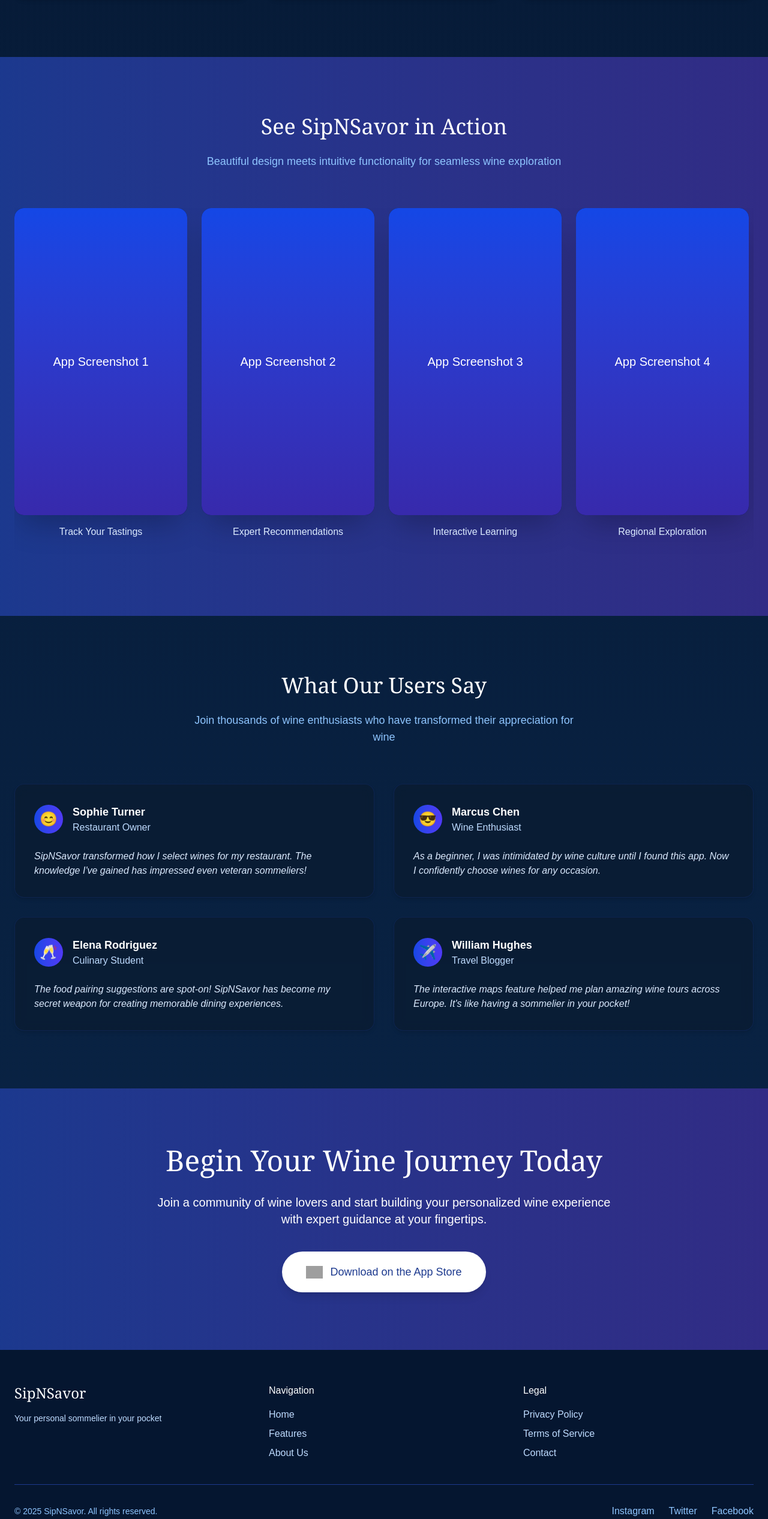
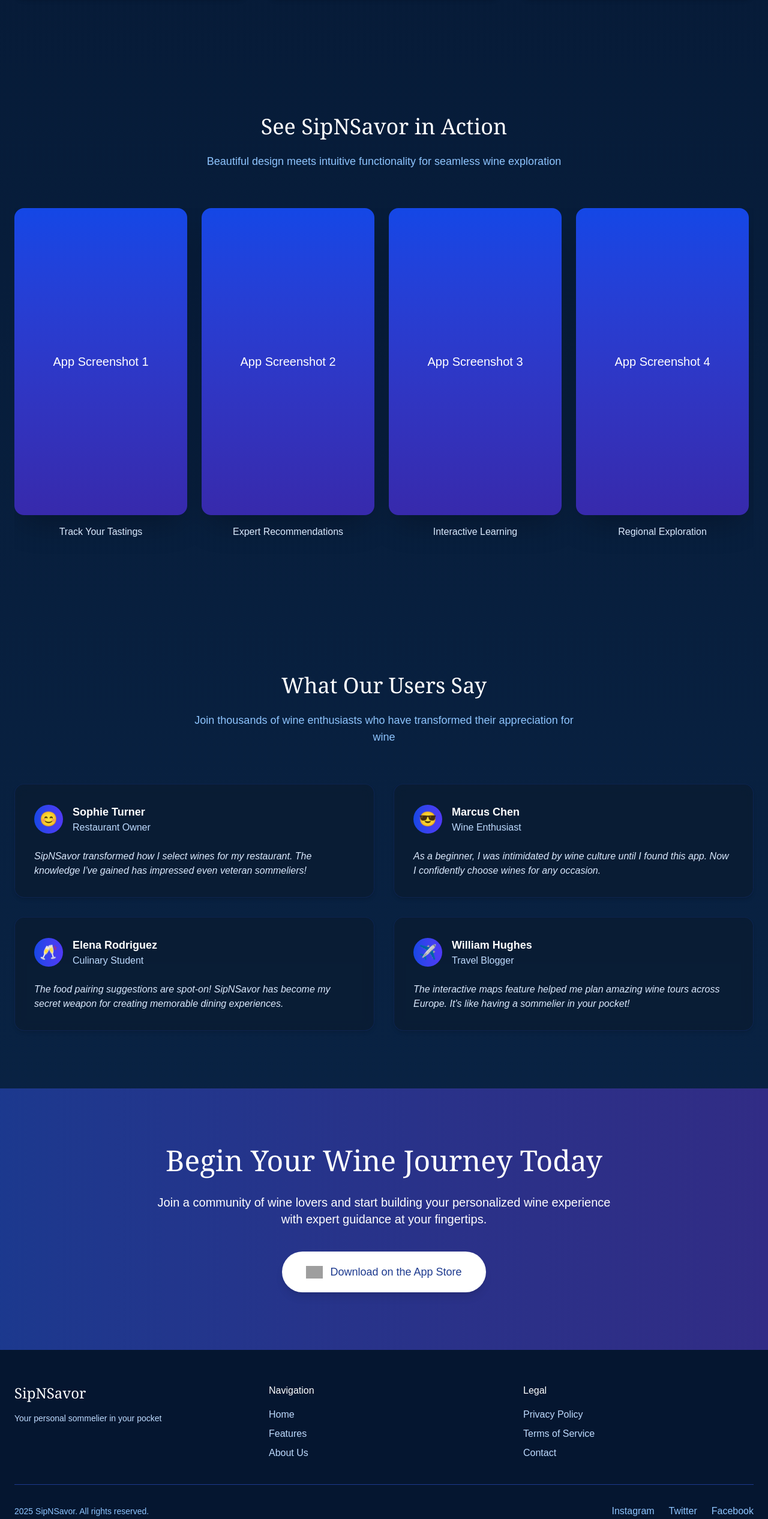
Before and after one commit to dangtiendat288/HowToSipNSavor, a Next.js app: page / in a window 1280 px wide. Shown: the part 1493-4026 px from the top of the page at 60% size. Built offline with nearby package versions, Linux system fonts and the light colour scheme; grey boxes are pictures that could not be loaded.

Commit message:
make the scrollbar's background transparent

```diff
--- a/src/app/globals.css
+++ b/src/app/globals.css
@@ -29,3 +29,40 @@ body {
   color: var(--foreground);
   font-family: Arial, Helvetica, sans-serif;
 }
+
+/* Custom scrollbar styles for transparent background */
+::-webkit-scrollbar {
+  height: 12px;
+  background: transparent;
+}
+::-webkit-scrollbar-thumb {
+  background: rgba(58, 110, 165, 0.5); /* Accent color, semi-transparent */
+  border-radius: 6px;
+}
+::-webkit-scrollbar-track {
+  background: transparent;
+}
+
+.scrollbar-hide {
+  scrollbar-width: none; /* Firefox */
+  -ms-overflow-style: none; /* IE and Edge */
+}
+.scrollbar-hide::-webkit-scrollbar {
+  display: none;
+}
+
+/* Transparent custom scrollbar for screenshot area */
+.transparent-scrollbar {
+  background: transparent !important;
+}
+.transparent-scrollbar::-webkit-scrollbar {
+  height: 12px;
+  background: transparent !important;
+}
+.transparent-scrollbar::-webkit-scrollbar-thumb {
+  background: rgba(58, 110, 165, 0.5) !important;
+  border-radius: 6px;
+}
+.transparent-scrollbar::-webkit-scrollbar-track {
+  background: transparent !important;
+}
--- a/src/app/page.tsx
+++ b/src/app/page.tsx
@@ -146,7 +146,7 @@ export default function Home() {
       </section>
 
       {/* App Screenshots Section */}
-      <section className="bg-gradient-to-r from-blue-900 to-indigo-900 py-24">
+      <section className="bg-transparent py-24"> {/* Changed from bg-gradient-to-r from-blue-900 to-indigo-900 to bg-transparent */}
         <div className="max-w-7xl mx-auto px-6">
           <div className="text-center mb-16">
             <h2 className="text-3xl md:text-4xl font-serif font-light mb-6 text-white">See SipNSavor in Action</h2>
@@ -155,7 +155,7 @@ export default function Home() {
             </p>
           </div>
 
-          <div className="flex overflow-x-auto space-x-6 pb-8 scrollbar-hide">
+          <div className="flex overflow-x-auto space-x-6 pb-8 transparent-scrollbar">
             {screenshotCaptions.map((caption, index) => (
               <div key={index} className="flex-none w-72">
                 <div className="bg-[#051630] rounded-2xl overflow-hidden shadow-2xl">
@@ -250,7 +250,7 @@ export default function Home() {
             </div>
           </div>
           <div className="border-t border-blue-900 pt-8 flex flex-col md:flex-row justify-between items-center">
-            <p className="text-blue-300 text-sm">© {new Date().getFullYear()} SipNSavor. All rights reserved.</p>
+            <p className="text-blue-300 text-sm"> {new Date().getFullYear()} SipNSavor. All rights reserved.</p>
             <div className="flex space-x-6 mt-4 md:mt-0">
               <a href="#" className="text-blue-300 hover:text-white transition-colors">
                 Instagram
```
